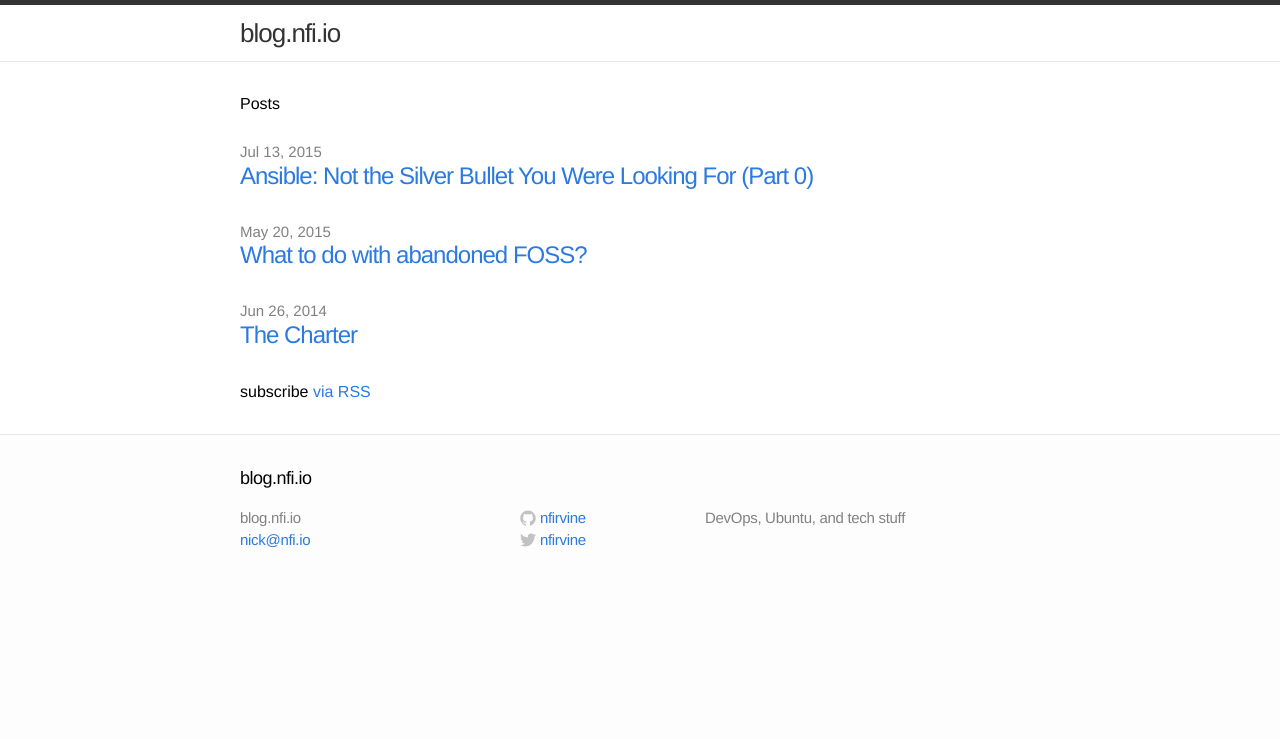
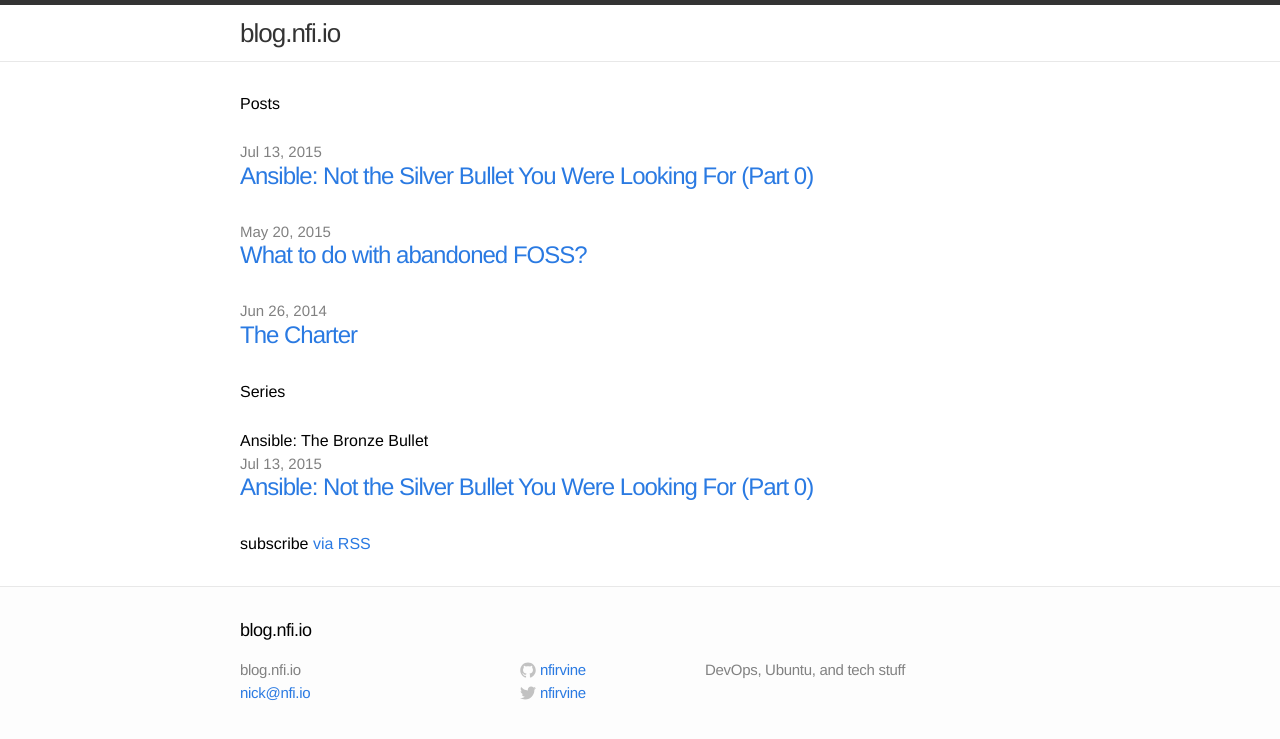
Before and after one commit to nfirvine/blog-circa-2016, a Jekyll site: the page built from index.html, in a window 1280 px wide. Shown: the top 739 px of the page. Built offline with Jekyll 4.4.1, drawn with Linux system fonts in a browser that asks for light colours.

Commit message:
Add simple tags back

```diff
--- a/index.html
+++ b/index.html
@@ -15,6 +15,18 @@ layout: default
     {% endfor %}
   </ul>
 
+  <h1>Series</h1>
+
+  <ul class="posts">
+    <li>Ansible: The Bronze Bullet
+      <ul>
+        {% for post in site.tags.ansible_bronze_bullet %}
+          <span class="post-date">{{ post.date | date: "%b %-d, %Y" }}</span>
+          <a class="post-link" href="{{ post.url | prepend: site.baseurl }}">{{ post.title }}</a>
+        {% endfor %}
+      </ul>
+    </li>
+  </ul>
   <p class="rss-subscribe">subscribe <a href="{{ "/feed.xml" | prepend: site.baseurl }}">via RSS</a></p>
 
 </div>
```
Also changed, not shown: _drafts/ansible-lang.md (+2 -2 lines), _posts/2015-07-13-ansible-series-intro.md (+1 -1 lines).
